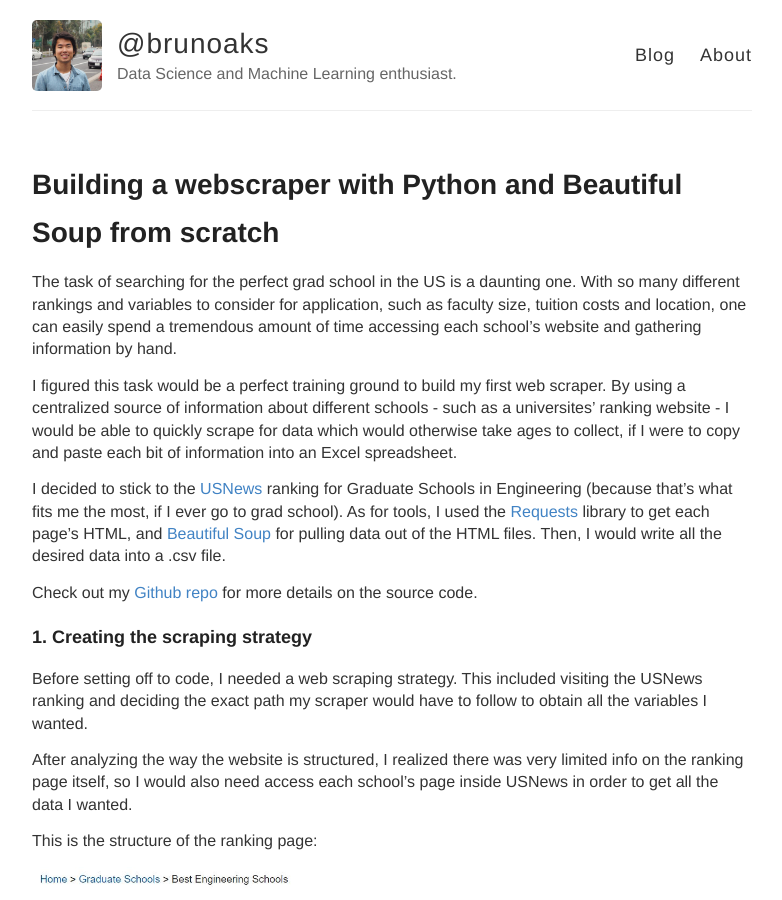
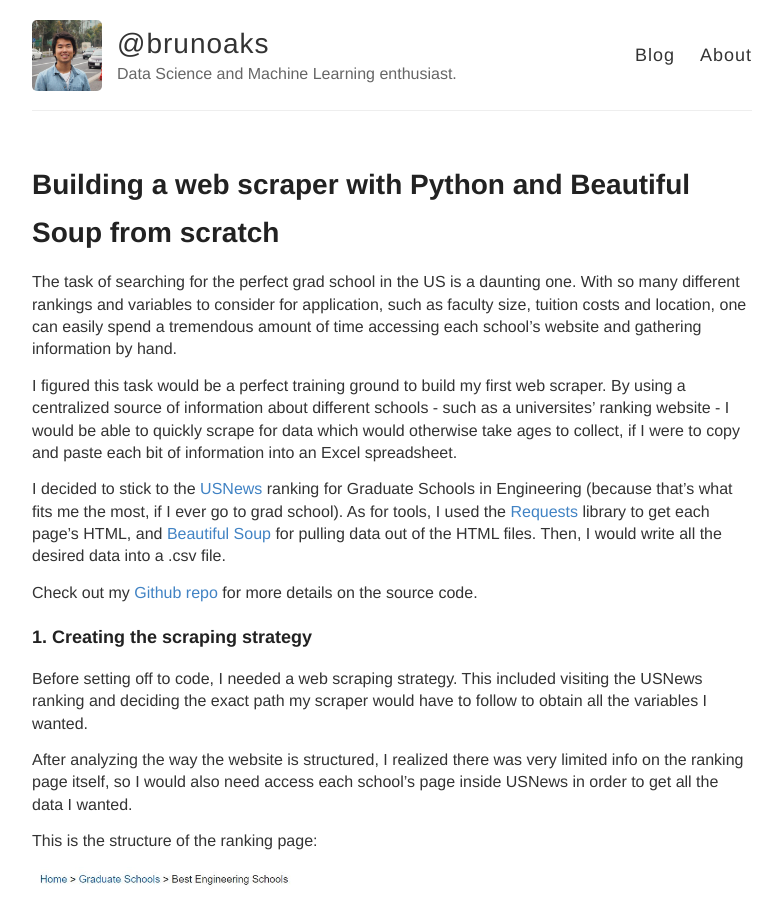
Before and after one commit to brunoaks/blog, a Jekyll site: the page built from _posts/2018-8-01-Webscraper.md, in a window 1280 px wide and 900 px high. Shown: the whole window, without its empty margins (248-1030 px from the left). Built offline with Jekyll 4.4.1, drawn with Linux system fonts in a browser that asks for light colours; some of the changed text lies outside the part shown.

Commit message:
fixed typos

```diff
--- a/_posts/2018-8-01-Webscraper.md
+++ b/_posts/2018-8-01-Webscraper.md
@@ -1,6 +1,6 @@
 ---
 layout: post
-title: Building a webscraper with Python and Beautiful Soup from scratch
+title: Building a web scraper with Python and Beautiful Soup from scratch
 ---
 
 The task of searching for the perfect grad school in the US is a daunting one. With so many different rankings and variables to consider for application, such as faculty size, tuition costs and location, one can easily spend a tremendous amount of time accessing each school's website and gathering information by hand.
```
Also changed, not shown: other parts of _posts/2018-8-01-Webscraper.md (+1 -1 lines).
